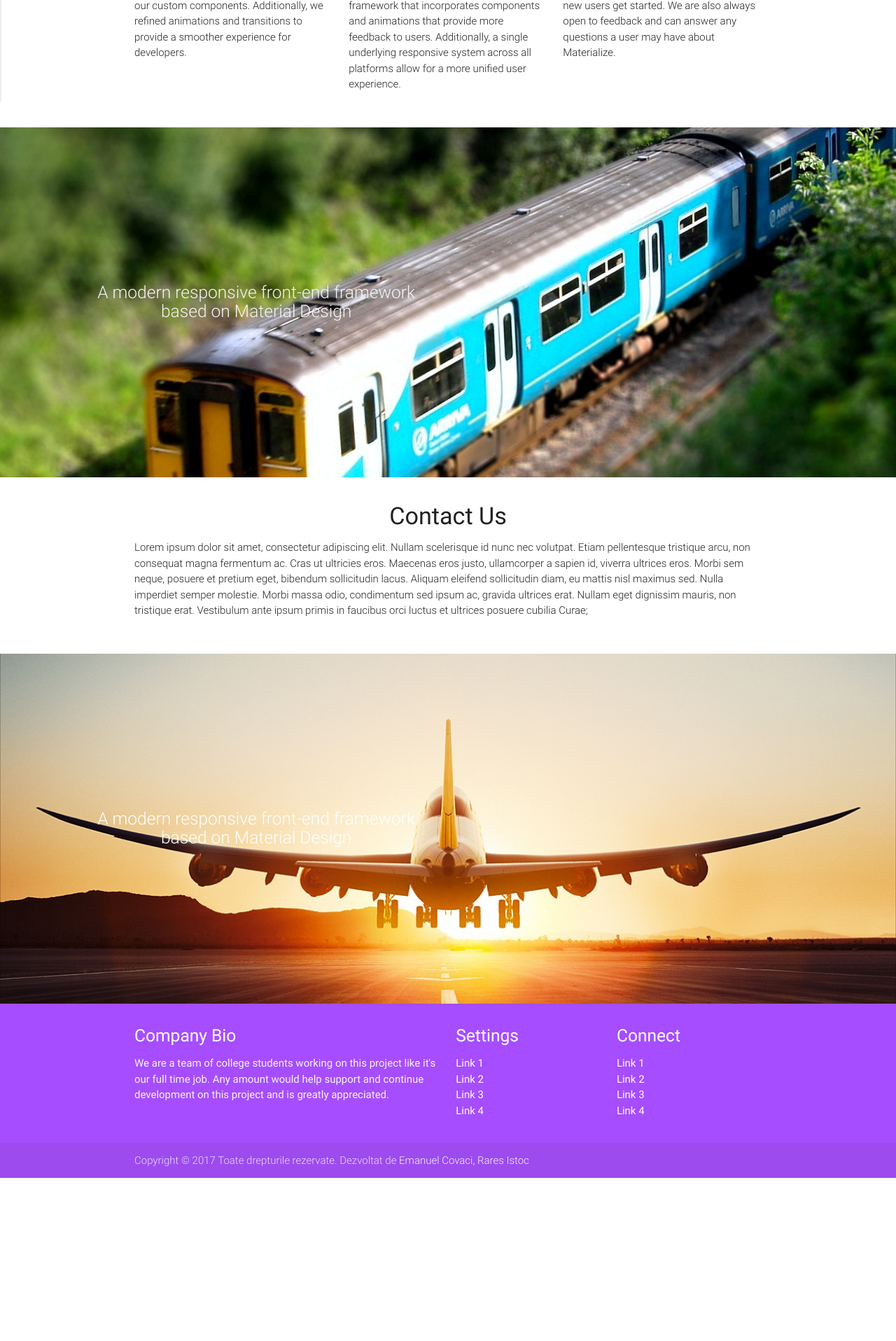
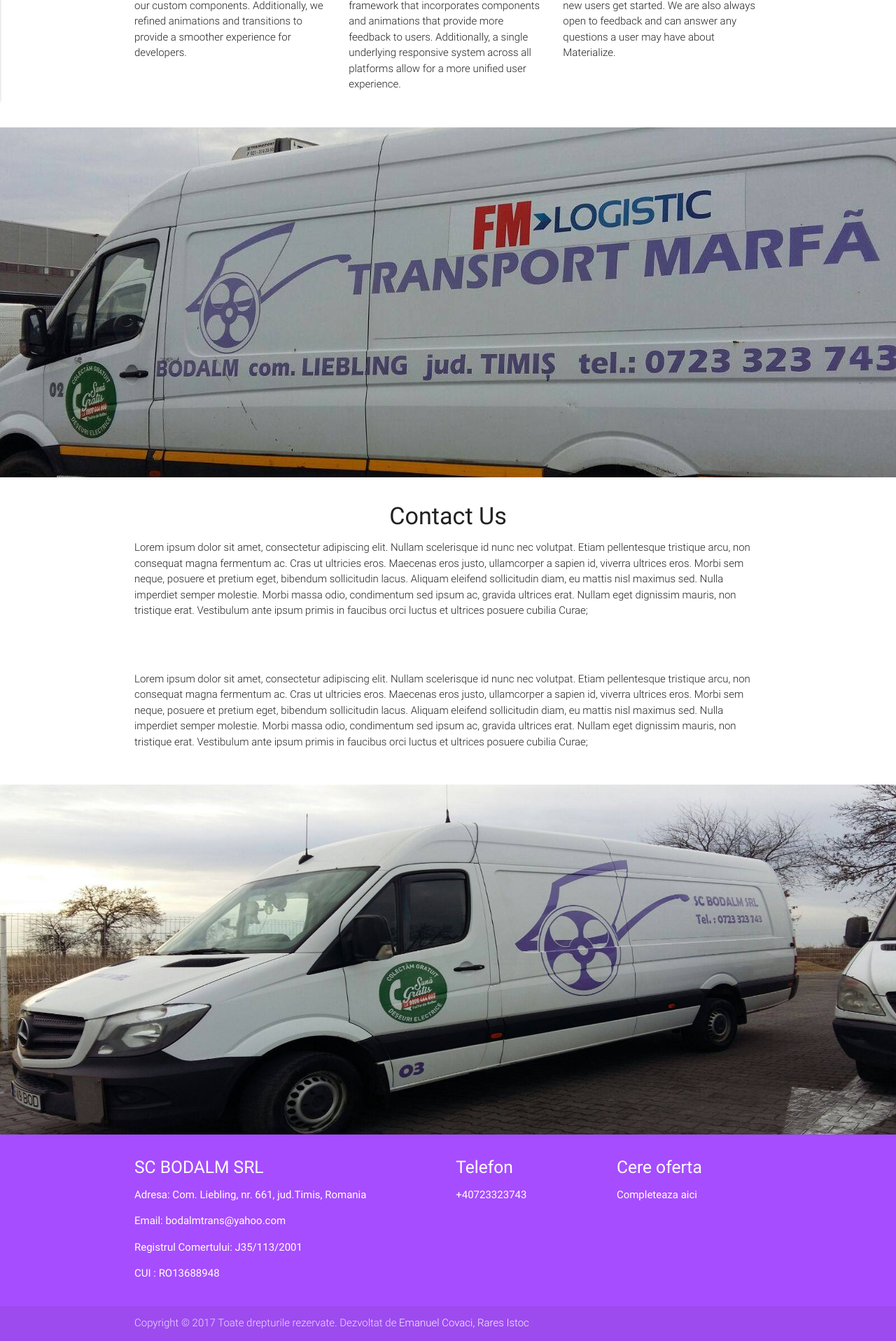
Before and after one commit to emanuelcovaci/transport-network, a Django app: page / in a window 1280 px wide. Shown: the part 716-2632 px from the top of the page at 70% size. Before the commit the page ends 2399 px from the top, so only its background shows below. Run offline with Django 3.2, Linux system fonts and the light colour scheme; some libraries are stand-ins or nearby versions.

Commit message:
footer update

```diff
--- a/src/templates/homepages/index.html
+++ b/src/templates/homepages/index.html
@@ -38,30 +38,21 @@
       <li>
         <img src="{% static "poze/3.jpg" %}"> <!-- random image -->
         <div class="caption center-align">
-          <h3>This is our big Tagline!</h3>
-          <h5 class="light grey-text text-lighten-3">Here's our small slogan.</h5>
+          <b><b>
+          <h1 style="color: #a64dff">BODALM</h1>
+          </b></b>
+          <h5 class="light grey-text text-lighten-3">Transport marfa</h5>
         </div>
       </li>
       <li>
         <img src="{% static "poze/9.jpg" %}"> <!-- random image -->
-        <div class="caption left-align">
-          <h3>Left Aligned Caption</h3>
-          <h5 class="light grey-text text-lighten-3">Here's our small slogan.</h5>
-        </div>
       </li>
       <li>
         <img src="{% static "poze/11.jpg" %}"> <!-- random image -->
-        <div class="caption right-align">
-          <h3>Right Aligned Caption</h3>
-          <h5 class="light grey-text text-lighten-3">Here's our small slogan.</h5>
-        </div>
+
       </li>
       <li>
         <img src="{% static "poze/7.jpg" %}"> <!-- random image -->
-        <div class="caption center-align">
-          <h3>This is our big Tagline!</h3>
-          <h5 class="light grey-text text-lighten-3">Here's our small slogan.</h5>
-        </div>
       </li>
     </ul>
   </div>
@@ -106,14 +97,7 @@
 
 
   <div class="parallax-container valign-wrapper">
-    <div class="section no-pad-bot">
-      <div class="container">
-        <div class="row center" style="color: whitesmoke">
-          <h5 class="header col s12 light">A modern responsive front-end framework based on Material Design</h5>
-        </div>
-      </div>
-    </div>
-    <div class="parallax"><img src="{% static "public/verde2.jpg" %}"  alt="Unsplashed background img 2"></div>
+    <div class="parallax"><img   src="{% static "poze/11.jpg" %}"  alt="Unsplashed background img 2"></div>
   </div>
 
   <div class="container">
@@ -124,6 +108,8 @@
           <h3><i class="mdi-content-send brown-text"></i></h3>
           <h4>Contact Us</h4>
           <p class="left-align light">Lorem ipsum dolor sit amet, consectetur adipiscing elit. Nullam scelerisque id nunc nec volutpat. Etiam pellentesque tristique arcu, non consequat magna fermentum ac. Cras ut ultricies eros. Maecenas eros justo, ullamcorper a sapien id, viverra ultrices eros. Morbi sem neque, posuere et pretium eget, bibendum sollicitudin lacus. Aliquam eleifend sollicitudin diam, eu mattis nisl maximus sed. Nulla imperdiet semper molestie. Morbi massa odio, condimentum sed ipsum ac, gravida ultrices erat. Nullam eget dignissim mauris, non tristique erat. Vestibulum ante ipsum primis in faucibus orci luctus et ultrices posuere cubilia Curae;</p>
+        <br><br>
+         <p class="left-align light">Lorem ipsum dolor sit amet, consectetur adipiscing elit. Nullam scelerisque id nunc nec volutpat. Etiam pellentesque tristique arcu, non consequat magna fermentum ac. Cras ut ultricies eros. Maecenas eros justo, ullamcorper a sapien id, viverra ultrices eros. Morbi sem neque, posuere et pretium eget, bibendum sollicitudin lacus. Aliquam eleifend sollicitudin diam, eu mattis nisl maximus sed. Nulla imperdiet semper molestie. Morbi massa odio, condimentum sed ipsum ac, gravida ultrices erat. Nullam eget dignissim mauris, non tristique erat. Vestibulum ante ipsum primis in faucibus orci luctus et ultrices posuere cubilia Curae;</p>
         </div>
       </div>
 
@@ -132,41 +118,39 @@
 
 
   <div class="parallax-container valign-wrapper">
-    <div class="section no-pad-bot">
-      <div class="container">
-        <div class="row center" style="color: white">
-          <h5 class="header col s12 light">A modern responsive front-end framework based on Material Design</h5>
-        </div>
-      </div>
-    </div>
-    <div class="parallax"><img src="{% static "public/air2.jpg" %}"  alt="Unsplashed background img 3"></div>
+    <div class="parallax"><img style="height: 170px" src="{% static "poze/3.jpg" %}"  alt="Unsplashed background img 3"></div>
   </div>
 
   <footer  style="background-color:#a64dff !important;" class="page-footer teal">
     <div class="container">
       <div class="row">
         <div class="col l6 s12">
-          <h5 class="white-text">Company Bio</h5>
-          <p class="grey-text text-lighten-4">We are a team of college students working on this project like it's our full time job. Any amount would help support and continue development on this project and is greatly appreciated.</p>
-
-
+          <h5 class="white-text">SC BODALM SRL</h5>
+          <p class="white-text">
+           Adresa: Com. Liebling, nr. 661, jud.Timis, Romania
+          </p>
+          <p class="white-text">
+            Email: bodalmtrans@yahoo.com
+          </p>
+          <p class="white-text">
+            Registrul Comertului: J35/113/2001
+          </p>
+          <p class="white-text">
+            CUI : RO13688948
+          </p>
         </div>
         <div class="col l3 s12">
-          <h5 class="white-text">Settings</h5>
+          <h5 class="white-text">Telefon</h5>
           <ul>
-            <li><a class="white-text" href="#!">Link 1</a></li>
-            <li><a class="white-text" href="#!">Link 2</a></li>
-            <li><a class="white-text" href="#!">Link 3</a></li>
-            <li><a class="white-text" href="#!">Link 4</a></li>
+            <li><a class="white-text" href="#!"> +40723323743 </a></li>
           </ul>
         </div>
         <div class="col l3 s12">
-          <h5 class="white-text">Connect</h5>
+          <h5 class="white-text">Cere oferta</h5>
           <ul>
-            <li><a class="white-text" href="#!">Link 1</a></li>
-            <li><a class="white-text" href="#!">Link 2</a></li>
-            <li><a class="white-text" href="#!">Link 3</a></li>
-            <li><a class="white-text" href="#!">Link 4</a></li>
+            <li><a class="white-text" href="#!"></a></li>
+            <li><a class="white-text" href="/contact">Completeaza aici</a></li>
+
           </ul>
         </div>
       </div>
```
Also changed, not shown: src/templates/base_post.html (+20 -15 lines).
